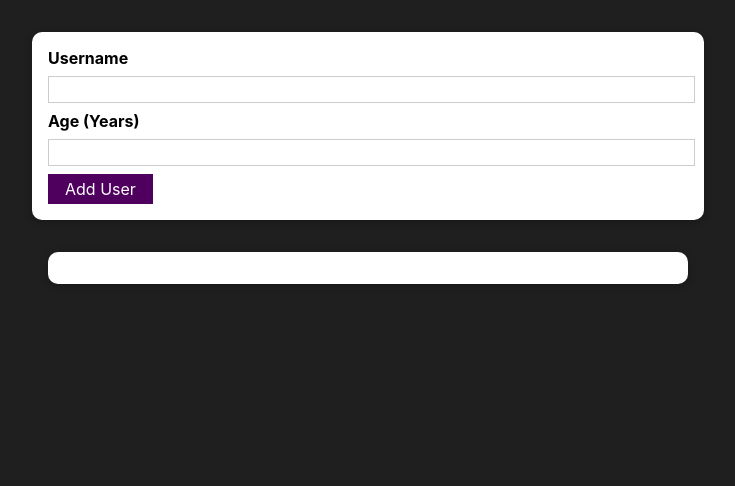
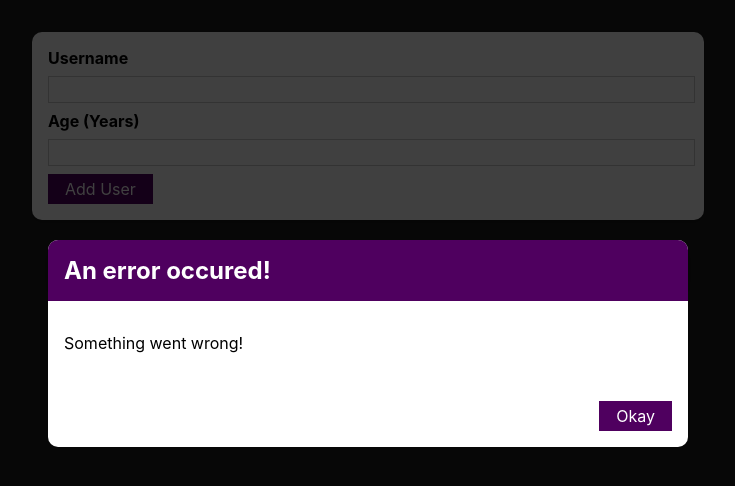
Before and after one commit to bejaouiHajer/complete-practise-project-React, a React (Create React App) app: page / in a window 1280 px wide. Shown: the top 486 px of the page, without its empty margins (272-1007 px from the left). Built offline with nearby package versions, Linux system fonts and the light colour scheme.

Commit message:
Adding the ErrorModal component

```diff
--- /dev/null
+++ b/src/components/UI/ErrorModal.js
@@ -0,0 +1,25 @@
+import React from 'react'
+import Button from './Button';
+import Card from './Card';
+import classes from './ErrorModal.module.css';
+
+const ErrorModal =(props) => {
+    return (
+        <div>
+
+        <div className={classes.backdrop} />
+       <Card className={classes.modal}>
+        <header className={classes.header}>
+            <h2>{props.title}</h2>
+        </header>
+        <div className={classes.content}>
+            <p>{props.message}</p>
+        </div>
+        <footer className={classes.actions}>
+            <Button>Okay</Button>
+        </footer>
+    </Card>
+    </div>
+    );
+};
+export default ErrorModal;
--- /dev/null
+++ b/src/components/UI/ErrorModal.module.css
@@ -0,0 +1,45 @@
+.backdrop {
+    position: fixed;
+    top: 0;
+    left: 0;
+    width: 100%;
+    height: 100vh;
+    z-index: 10;
+    background: rgba(0, 0, 0, 0.75);
+  }
+
+  .modal {
+    position: fixed;
+    top: 30vh;
+    left: 10%;
+    width: 80%;
+    z-index: 100;
+    overflow: hidden;
+  }
+
+  .header {
+    background: #4f005f;
+    padding: 1rem;
+  }
+
+  .header h2 {
+    margin: 0;
+    color: white;
+  }
+
+  .content {
+    padding: 1rem;
+  }
+
+  .actions {
+    padding: 1rem;
+    display: flex;
+    justify-content: flex-end;
+  }
+
+  @media (min-width: 768px) {
+    .modal {
+      left: calc(50% - 20rem);
+      width: 40rem;
+    }
+  }
--- a/src/components/Users/AddUser.js
+++ b/src/components/Users/AddUser.js
@@ -2,6 +2,7 @@
 import Card from "../UI/Card";
 import classes from "./AddUser.module.css";
 import Button from "../UI/Button";
+import ErrorModal from "../UI/ErrorModal";
 
 const AddUser = (props) => {
   const [enteredUsername, setEnteredUsername] = useState("");
@@ -27,6 +28,8 @@
   };
 
   return (
+    <div>
+    <ErrorModal  title="An error occured!" message="Something went wrong!"/>
     <Card className={classes.input}>
       <form onSubmit={addUserHandler}>
         <label htmlFor="username">Username</label>
@@ -36,6 +39,7 @@
         <Button type="submit">Add User</Button>
       </form>
     </Card>
+    </div>
   );
 };
 export default AddUser;
```
